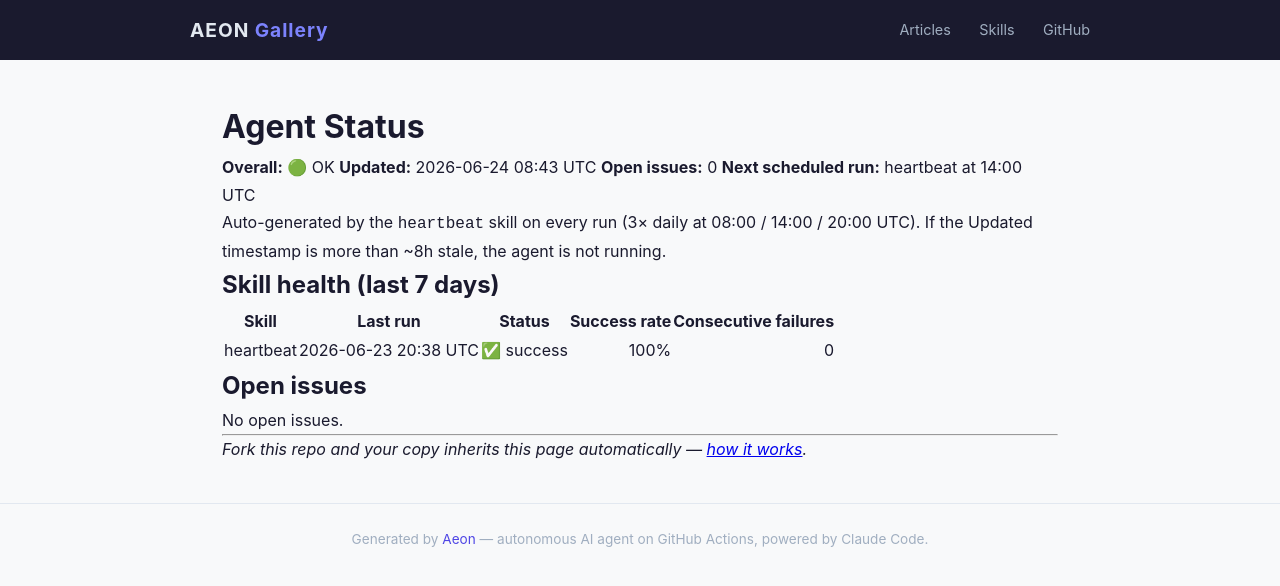
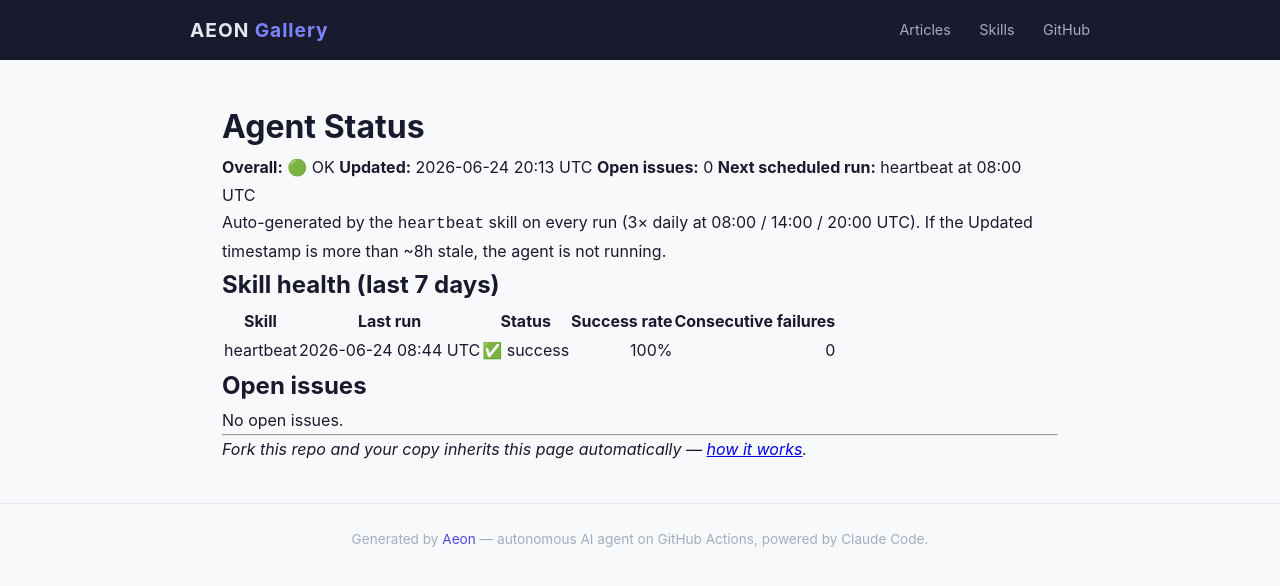
Before and after one commit to amaz98/maz-aeon, a Jekyll site: the page built from docs/status.md, in a window 1280 px wide. Shown: the top 586 px of the page. Built offline with Jekyll 4.4.1, drawn with Linux system fonts in a browser that asks for light colours.

Commit message:
chore(heartbeat): auto-commit 2026-06-24

```diff
--- a/docs/status.md
+++ b/docs/status.md
@@ -7,9 +7,9 @@
 # Agent Status
 
 **Overall:** 🟢 OK
-**Updated:** 2026-06-24 08:43 UTC
+**Updated:** 2026-06-24 20:13 UTC
 **Open issues:** 0
-**Next scheduled run:** heartbeat at 14:00 UTC
+**Next scheduled run:** heartbeat at 08:00 UTC
 
 Auto-generated by the `heartbeat` skill on every run (3× daily at 08:00 / 14:00 / 20:00 UTC). If the Updated timestamp is more than ~8h stale, the agent is not running.
 
@@ -17,7 +17,7 @@
 
 | Skill | Last run | Status | Success rate | Consecutive failures |
 |-------|----------|--------|-------------:|---------------------:|
-| heartbeat | 2026-06-23 20:38 UTC | ✅ success | 100% | 0 |
+| heartbeat | 2026-06-24 08:44 UTC | ✅ success | 100% | 0 |
 
 ## Open issues
 
--- a/memory/token-usage.csv
+++ b/memory/token-usage.csv
@@ -76,3 +76,4 @@
 2026-06-23,heartbeat,claude-opus-4-7,11,4570,308913,32263
 2026-06-23,heartbeat,claude-opus-4-7,21,4563,788196,32729
 2026-06-24,heartbeat,claude-opus-4-7,11,5011,312471,33909
+2026-06-24,heartbeat,claude-opus-4-7,13,3914,407033,31812
```
Also changed, not shown: memory/logs/2026-06-24.md (+9 -0 lines), .outputs/heartbeat.md.
